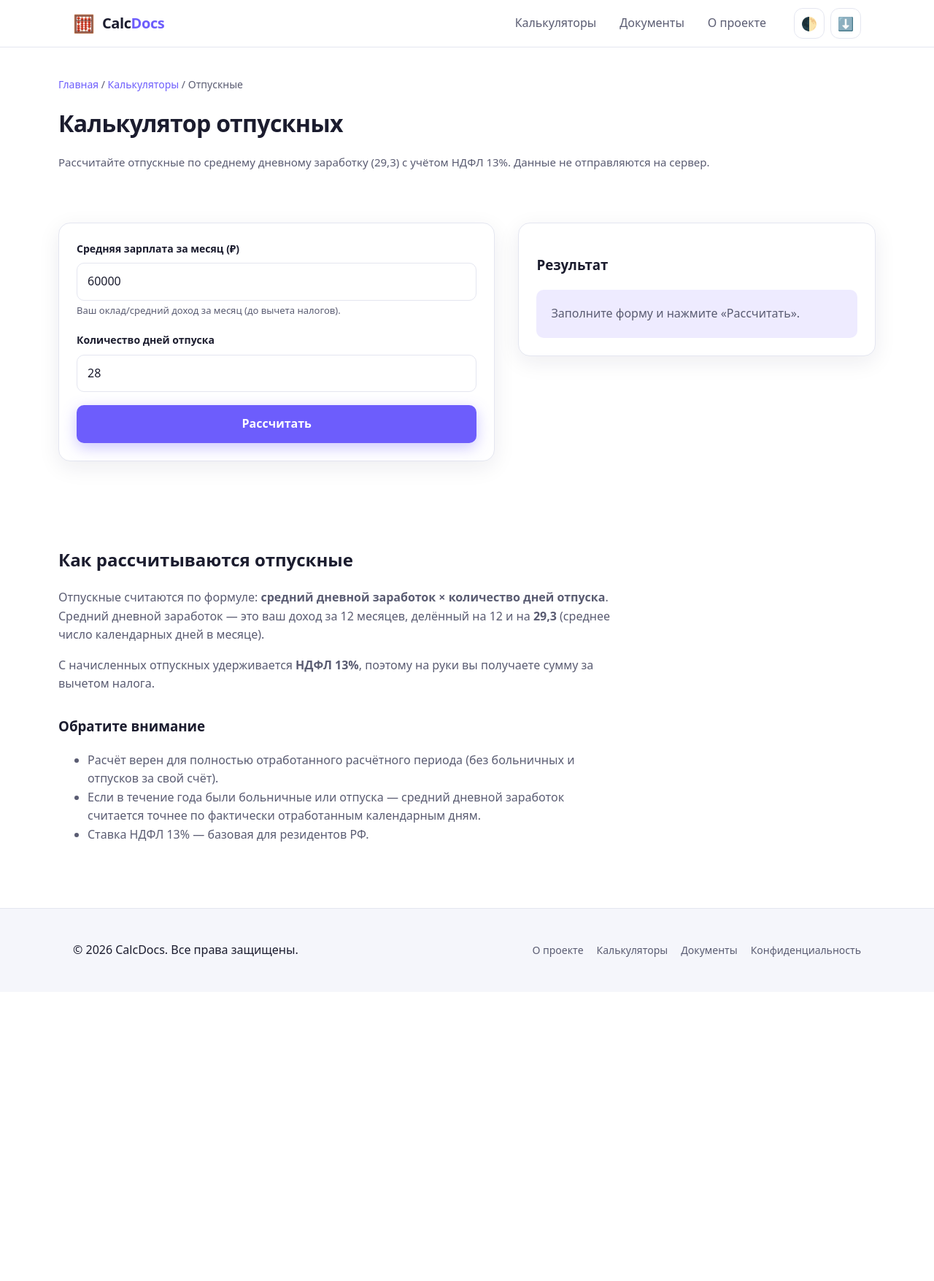
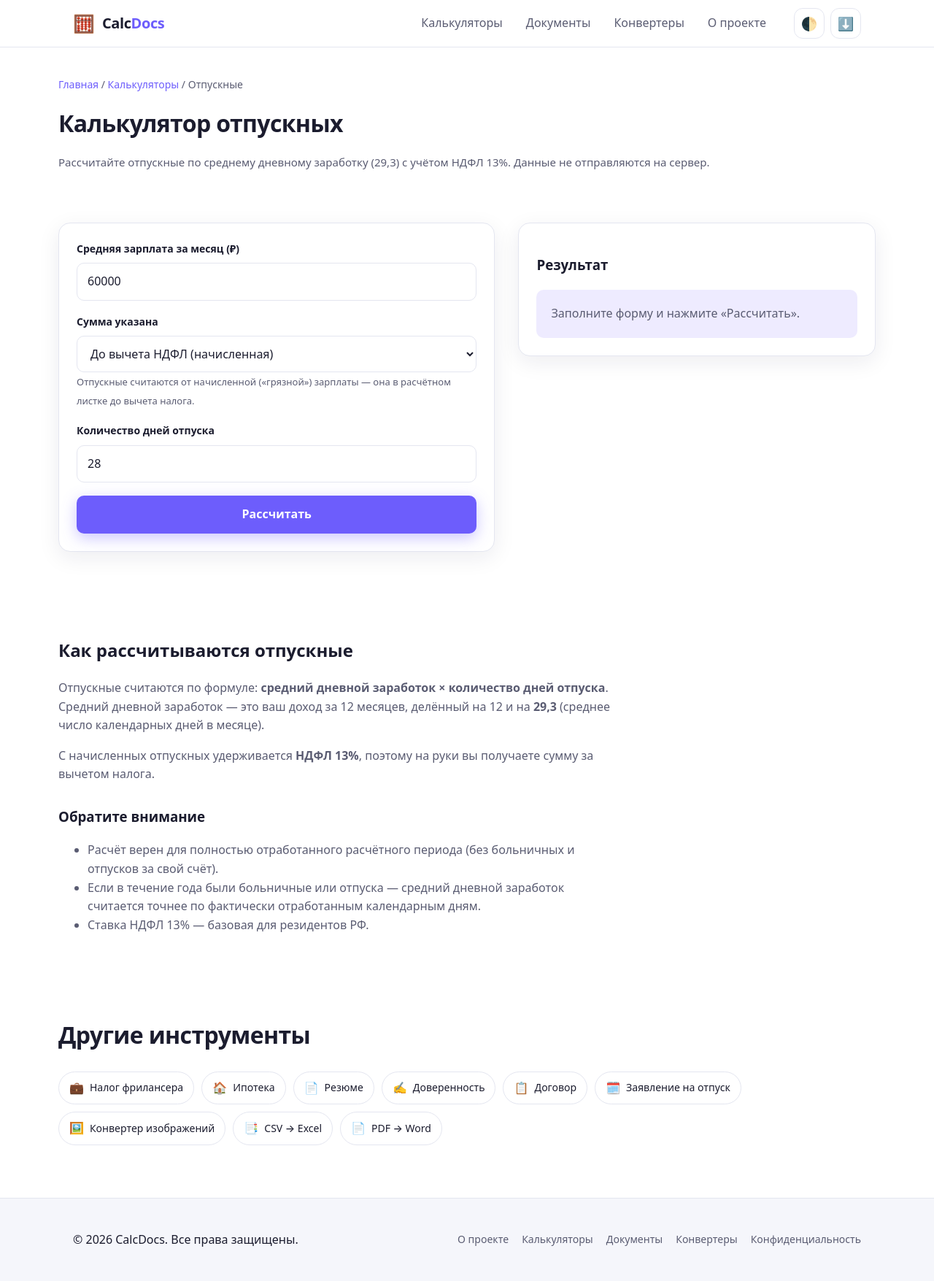
Before and after one commit to annycypher/calculat, a PHP site: page /calculators/vacation-pay.html in a window 1280 px wide. Shown: the whole page at 73% size. Before the commit the page ends 1311 px from the top, so only its background shows below. Run offline with PHP 8.4, Linux system fonts and the light colour scheme.

Commit message:
Навигация «Конвертеры» в шапке/подвале, блок «Другие инструменты», уточнение отпускных (до/после НДФЛ)

```diff
--- a/calculators/mortgage.html
+++ b/calculators/mortgage.html
@@ -36,6 +36,7 @@
       <nav class="main-nav" aria-label="Главное меню">
         <a href="/#tools">Калькуляторы</a>
         <a href="/#docs">Документы</a>
+        <a href="/#converters">Конвертеры</a>
         <a href="/#about">О проекте</a>
       </nav>
       <div class="header-actions">
@@ -108,6 +109,7 @@
         <a href="/#about">О проекте</a>
         <a href="/#tools">Калькуляторы</a>
         <a href="/#docs">Документы</a>
+        <a href="/#converters">Конвертеры</a>
         <a href="/privacy.html">Конфиденциальность</a>
       </nav>
     </div>
--- a/calculators/tax-freelancer.html
+++ b/calculators/tax-freelancer.html
@@ -36,6 +36,7 @@
       <nav class="main-nav" aria-label="Главное меню">
         <a href="/#tools">Калькуляторы</a>
         <a href="/#docs">Документы</a>
+        <a href="/#converters">Конвертеры</a>
         <a href="/#about">О проекте</a>
       </nav>
       <div class="header-actions">
@@ -108,6 +109,7 @@
         <a href="/#about">О проекте</a>
         <a href="/#tools">Калькуляторы</a>
         <a href="/#docs">Документы</a>
+        <a href="/#converters">Конвертеры</a>
         <a href="/privacy.html">Конфиденциальность</a>
       </nav>
     </div>
--- a/calculators/vacation-pay.html
+++ b/calculators/vacation-pay.html
@@ -36,6 +36,7 @@
       <nav class="main-nav" aria-label="Главное меню">
         <a href="/#tools">Калькуляторы</a>
         <a href="/#docs">Документы</a>
+        <a href="/#converters">Конвертеры</a>
         <a href="/#about">О проекте</a>
       </nav>
       <div class="header-actions">
@@ -59,7 +60,14 @@
             <div class="field">
               <label for="salary">Средняя зарплата за месяц (₽)</label>
               <input type="number" id="salary" inputmode="decimal" min="0" step="any" placeholder="например 60000" required value="60000" />
-              <span class="hint">Ваш оклад/средний доход за месяц (до вычета налогов).</span>
+            </div>
+            <div class="field">
+              <label for="salaryBasis">Сумма указана</label>
+              <select id="salaryBasis">
+                <option value="gross">До вычета НДФЛ (начисленная)</option>
+                <option value="net">После вычета НДФЛ (на руки)</option>
+              </select>
+              <span class="hint">Отпускные считаются от начисленной («грязной») зарплаты — она в расчётном листке до вычета налога.</span>
             </div>
             <div class="field">
               <label for="days">Количество дней отпуска</label>
@@ -99,6 +107,7 @@
         <a href="/#about">О проекте</a>
         <a href="/#tools">Калькуляторы</a>
         <a href="/#docs">Документы</a>
+        <a href="/#converters">Конвертеры</a>
         <a href="/privacy.html">Конфиденциальность</a>
       </nav>
     </div>
--- a/converters/csv-to-xlsx.html
+++ b/converters/csv-to-xlsx.html
@@ -36,6 +36,7 @@
       <nav class="main-nav" aria-label="Главное меню">
         <a href="/#tools">Калькуляторы</a>
         <a href="/#docs">Документы</a>
+        <a href="/#converters">Конвертеры</a>
         <a href="/#about">О проекте</a>
       </nav>
       <div class="header-actions">
@@ -92,6 +93,7 @@
         <a href="/#about">О проекте</a>
         <a href="/#tools">Калькуляторы</a>
         <a href="/#docs">Документы</a>
+        <a href="/#converters">Конвертеры</a>
         <a href="/privacy.html">Конфиденциальность</a>
       </nav>
     </div>
--- a/converters/image-converter.html
+++ b/converters/image-converter.html
@@ -36,6 +36,7 @@
       <nav class="main-nav" aria-label="Главное меню">
         <a href="/#tools">Калькуляторы</a>
         <a href="/#docs">Документы</a>
+        <a href="/#converters">Конвертеры</a>
         <a href="/#about">О проекте</a>
       </nav>
       <div class="header-actions">
@@ -111,6 +112,7 @@
         <a href="/#about">О проекте</a>
         <a href="/#tools">Калькуляторы</a>
         <a href="/#docs">Документы</a>
+        <a href="/#converters">Конвертеры</a>
         <a href="/privacy.html">Конфиденциальность</a>
       </nav>
     </div>
--- a/converters/pdf-to-word.html
+++ b/converters/pdf-to-word.html
@@ -36,6 +36,7 @@
       <nav class="main-nav" aria-label="Главное меню">
         <a href="/#tools">Калькуляторы</a>
         <a href="/#docs">Документы</a>
+        <a href="/#converters">Конвертеры</a>
         <a href="/#about">О проекте</a>
       </nav>
       <div class="header-actions">
@@ -92,6 +93,7 @@
         <a href="/#about">О проекте</a>
         <a href="/#tools">Калькуляторы</a>
         <a href="/#docs">Документы</a>
+        <a href="/#converters">Конвертеры</a>
         <a href="/privacy.html">Конфиденциальность</a>
       </nav>
     </div>
--- a/generators/contract.html
+++ b/generators/contract.html
@@ -36,6 +36,7 @@
       <nav class="main-nav" aria-label="Главное меню">
         <a href="/#tools">Калькуляторы</a>
         <a href="/#docs">Документы</a>
+        <a href="/#converters">Конвертеры</a>
         <a href="/#about">О проекте</a>
       </nav>
       <div class="header-actions">
@@ -133,6 +134,7 @@
         <a href="/#about">О проекте</a>
         <a href="/#tools">Калькуляторы</a>
         <a href="/#docs">Документы</a>
+        <a href="/#converters">Конвертеры</a>
         <a href="/privacy.html">Конфиденциальность</a>
       </nav>
     </div>
--- a/generators/leave-request.html
+++ b/generators/leave-request.html
@@ -36,6 +36,7 @@
       <nav class="main-nav" aria-label="Главное меню">
         <a href="/#tools">Калькуляторы</a>
         <a href="/#docs">Документы</a>
+        <a href="/#converters">Конвертеры</a>
         <a href="/#about">О проекте</a>
       </nav>
       <div class="header-actions">
@@ -133,6 +134,7 @@
         <a href="/#about">О проекте</a>
         <a href="/#tools">Калькуляторы</a>
         <a href="/#docs">Документы</a>
+        <a href="/#converters">Конвертеры</a>
         <a href="/privacy.html">Конфиденциальность</a>
       </nav>
     </div>
--- a/generators/power-of-attorney.html
+++ b/generators/power-of-attorney.html
@@ -36,6 +36,7 @@
       <nav class="main-nav" aria-label="Главное меню">
         <a href="/#tools">Калькуляторы</a>
         <a href="/#docs">Документы</a>
+        <a href="/#converters">Конвертеры</a>
         <a href="/#about">О проекте</a>
       </nav>
       <div class="header-actions">
@@ -147,6 +148,7 @@
         <a href="/#about">О проекте</a>
         <a href="/#tools">Калькуляторы</a>
         <a href="/#docs">Документы</a>
+        <a href="/#converters">Конвертеры</a>
         <a href="/privacy.html">Конфиденциальность</a>
       </nav>
     </div>
--- a/generators/resume.html
+++ b/generators/resume.html
@@ -36,6 +36,7 @@
       <nav class="main-nav" aria-label="Главное меню">
         <a href="/#tools">Калькуляторы</a>
         <a href="/#docs">Документы</a>
+        <a href="/#converters">Конвертеры</a>
         <a href="/#about">О проекте</a>
       </nav>
       <div class="header-actions">
@@ -133,6 +134,7 @@
         <a href="/#about">О проекте</a>
         <a href="/#tools">Калькуляторы</a>
         <a href="/#docs">Документы</a>
+        <a href="/#converters">Конвертеры</a>
         <a href="/privacy.html">Конфиденциальность</a>
       </nav>
     </div>
--- a/index.html
+++ b/index.html
@@ -35,6 +35,7 @@
       <nav class="main-nav" aria-label="Главное меню">
         <a href="/#tools">Калькуляторы</a>
         <a href="/#docs">Документы</a>
+        <a href="/#converters">Конвертеры</a>
         <a href="/#about">О проекте</a>
       </nav>
       <div class="header-actions">
@@ -167,6 +168,7 @@
         <a href="/#about">О проекте</a>
         <a href="/#tools">Калькуляторы</a>
         <a href="/#docs">Документы</a>
+        <a href="/#converters">Конвертеры</a>
         <a href="/privacy.html">Конфиденциальность</a>
       </nav>
     </div>
--- a/js/ui.js
+++ b/js/ui.js
@@ -52,3 +52,28 @@ if ('serviceWorker' in navigator && (location.protocol === 'https:' || location.
     navigator.serviceWorker.register('/sw.js').catch(() => { /* игнорируем */ });
   });
 }
+
+// ─── «Другие инструменты» — быстрые ссылки на всех страницах ───
+const TOOLS = [
+  ['💼', 'Налог фрилансера', '/calculators/tax-freelancer.html'],
+  ['🏖️', 'Отпускные', '/calculators/vacation-pay.html'],
+  ['🏠', 'Ипотека', '/calculators/mortgage.html'],
+  ['📄', 'Резюме', '/generators/resume.html'],
+  ['✍️', 'Доверенность', '/generators/power-of-attorney.html'],
+  ['📋', 'Договор', '/generators/contract.html'],
+  ['🗓️', 'Заявление на отпуск', '/generators/leave-request.html'],
+  ['🖼️', 'Конвертер изображений', '/converters/image-converter.html'],
+  ['📑', 'CSV → Excel', '/converters/csv-to-xlsx.html'],
+  ['📄', 'PDF → Word', '/converters/pdf-to-word.html']
+];
+function buildRelated() {
+  const footer = document.querySelector('.site-footer');
+  if (!footer) return;
+  const current = (location.pathname || '/').replace(/\/$/, '') || '/';
+  const chips = TOOLS
+    .filter(([, , href]) => href !== current)
+    .map(([icon, label, href]) => `<a class="chip" href="${href}"><span>${icon}</span>${label}</a>`)
+    .join('');
+  footer.insertAdjacentHTML('beforebegin', `<section class="container section" aria-label="Другие инструменты"><h2 class="section-title">Другие инструменты</h2><div class="chips">${chips}</div></section>`);
+}
+buildRelated();
--- a/privacy.html
+++ b/privacy.html
@@ -22,6 +22,7 @@
       <nav class="main-nav" aria-label="Главное меню">
         <a href="/#tools">Калькуляторы</a>
         <a href="/#docs">Документы</a>
+        <a href="/#converters">Конвертеры</a>
         <a href="/#about">О проекте</a>
       </nav>
       <div class="header-actions">
@@ -67,6 +68,7 @@
         <a href="/#about">О проекте</a>
         <a href="/#tools">Калькуляторы</a>
         <a href="/#docs">Документы</a>
+        <a href="/#converters">Конвертеры</a>
         <a href="/privacy.html">Конфиденциальность</a>
       </nav>
     </div>
--- a/styles.css
+++ b/styles.css
@@ -214,3 +214,14 @@ button, input, select, textarea { font: inherit; color: inherit; }
   background: var(--primary-soft); border: 1px solid color-mix(in srgb, var(--primary) 25%, var(--border));
   font-size: 15px; line-height: 1.6;
 }
+
+/* ═══════════ «Другие инструменты» (чипы) ═══════════ */
+.chips { display: flex; flex-wrap: wrap; gap: 10px; }
+.chip {
+  display: inline-flex; align-items: center; gap: 8px; padding: 9px 14px;
+  border: 1px solid var(--border); border-radius: 999px; background: var(--card-bg);
+  font-size: 14px; font-weight: 500; color: var(--text);
+  transition: border-color .12s ease, transform .12s ease;
+}
+.chip:hover { border-color: var(--primary); transform: translateY(-1px); }
+.chip span { font-size: 16px; }
--- a/sw.js
+++ b/sw.js
@@ -1,5 +1,5 @@
 // svc — простой service worker для офлайн-работы CalcDocs (PWA).
-const VERSION = 'v1.4.0';
+const VERSION = 'v1.5.0';
 const CACHE = `calcdocs-${VERSION}`;
 const SHELL = [
   '/',
```
Also changed, not shown: js/calc-vacation-pay.js (+8 -3 lines).
